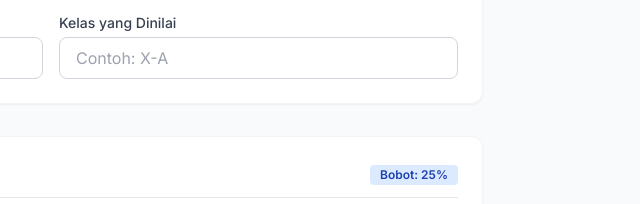
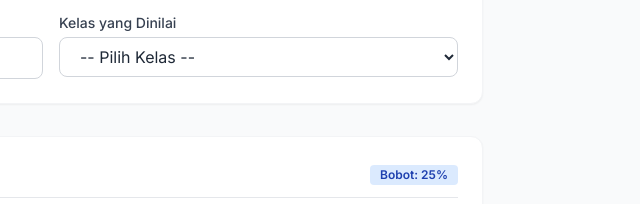
Before and after one commit to teacher-ulfa/Rubrik-Ko, a plain HTML site: page index.html in a window 1280 px wide. Shown: the part 343-547 px from the top of the page, 589-1229 px from the left. Drawn offline with nearby package versions, Linux system fonts and the light colour scheme.

Commit message:
Update index.html

```diff
--- a/index.html
+++ b/index.html
@@ -67,7 +67,51 @@
                     </div>
                     <div>
                         <label class="block text-sm font-medium text-gray-700 mb-1">Kelas yang Dinilai</label>
-                        <input type="text" name="kelas" required class="w-full px-4 py-2 border border-gray-300 rounded-lg focus:ring-2 focus:ring-blue-500 focus:border-blue-500 outline-none" placeholder="Contoh: X-A">
+                        <select name="kelas" required class="w-full px-4 py-2 border border-gray-300 rounded-lg focus:ring-2 focus:ring-blue-500 focus:border-blue-500 outline-none bg-white">
+                            <option value="" disabled selected>-- Pilih Kelas --</option>
+                            <optgroup label="Kelas X">
+                                <option value="X-1">X-1</option>
+                                <option value="X-2">X-2</option>
+                                <option value="X-3">X-3</option>
+                                <option value="X-4">X-4</option>
+                                <option value="X-5">X-5</option>
+                                <option value="X-6">X-6</option>
+                                <option value="X-7">X-7</option>
+                                <option value="X-8">X-8</option>
+                                <option value="X-9">X-9</option>
+                                <option value="X-10">X-10</option>
+                                <option value="X-11">X-11</option>
+                                <option value="X-12">X-12</option>
+                            </optgroup>
+                            <optgroup label="Kelas XI">
+                                <option value="XI-1">XI-1</option>
+                                <option value="XI-2">XI-2</option>
+                                <option value="XI-3">XI-3</option>
+                                <option value="XI-4">XI-4</option>
+                                <option value="XI-5">XI-5</option>
+                                <option value="XI-6">XI-6</option>
+                                <option value="XI-7">XI-7</option>
+                                <option value="XI-8">XI-8</option>
+                                <option value="XI-9">XI-9</option>
+                                <option value="XI-10">XI-10</option>
+                                <option value="XI-11">XI-11</option>
+                                <option value="XI-12">XI-12</option>
+                            </optgroup>
+                            <optgroup label="Kelas XII">
+                                <option value="XII-1">XII-1</option>
+                                <option value="XII-2">XII-2</option>
+                                <option value="XII-3">XII-3</option>
+                                <option value="XII-4">XII-4</option>
+                                <option value="XII-5">XII-5</option>
+                                <option value="XII-6">XII-6</option>
+                                <option value="XII-7">XII-7</option>
+                                <option value="XII-8">XII-8</option>
+                                <option value="XII-9">XII-9</option>
+                                <option value="XII-10">XII-10</option>
+                                <option value="XII-11">XII-11</option>
+                                <option value="XII-12">XII-12</option>
+                            </optgroup>
+                        </select>
                     </div>
                 </div>
             </div>
```
